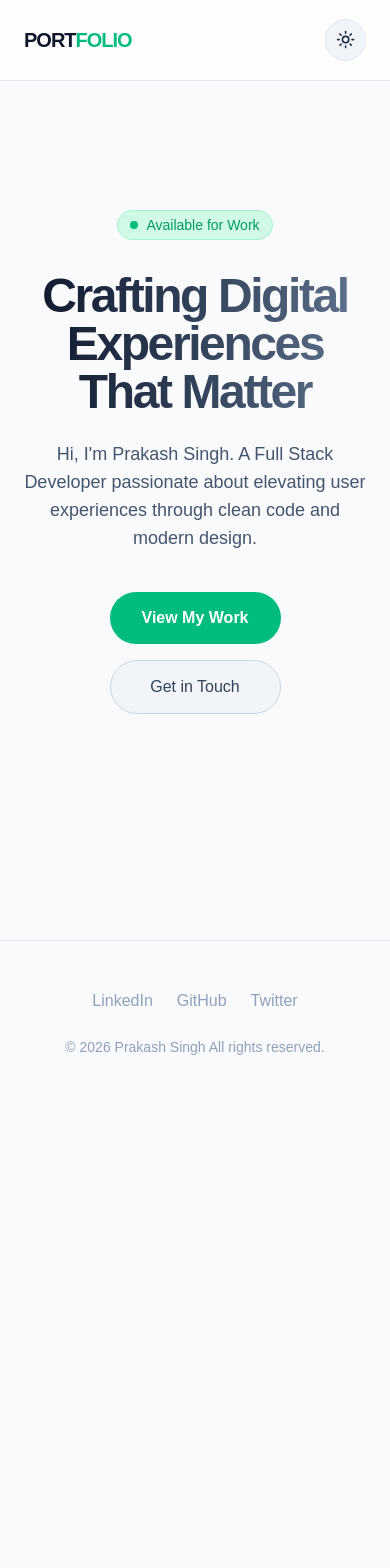
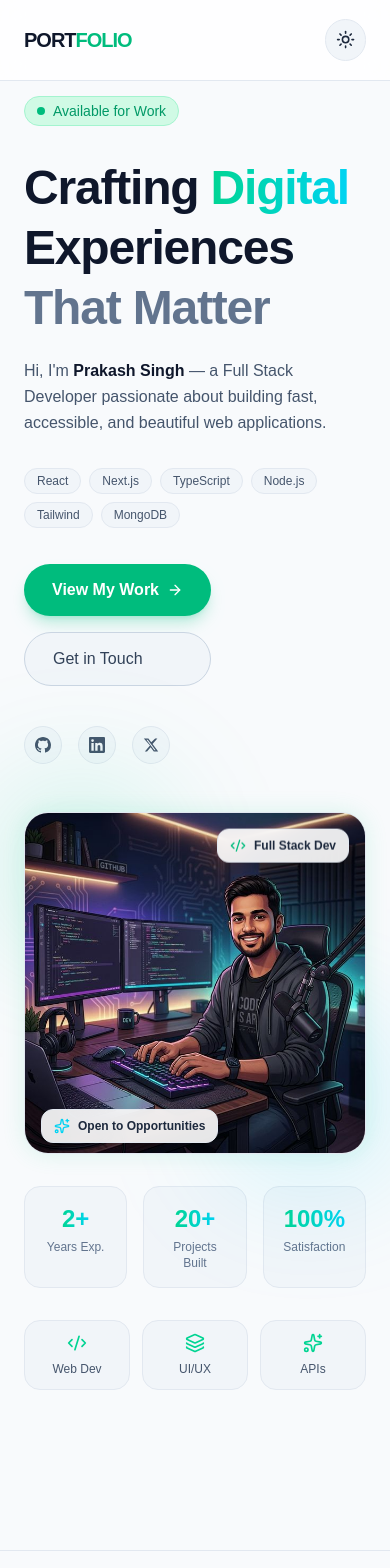
Before and after one commit to PrakashSingh65/portfolio, a Next.js app: page / in a window 390 px wide. Shown: the top 1568 px of the page. Before the commit the page ends 1105 px from the top, so only its background shows below. Built offline with nearby package versions, Linux system fonts and the light colour scheme; a web font is replaced by a local one.

Commit message:
feat: implement responsive hero section with profile image and animated UI components

```diff
--- a/app/page.tsx
+++ b/app/page.tsx
@@ -1,29 +1,218 @@
+"use client";
+
+import Image from "next/image";
+import Link from "next/link";
+import { motion, type Transition } from "framer-motion";
+import { ArrowRight, Code2, Layers, Sparkles } from "lucide-react";
+
+const ease = "easeOut" as const;
+
+const fadeUp = (delay = 0) => ({
+  initial: { opacity: 0, y: 30 },
+  animate: { opacity: 1, y: 0 },
+  transition: { duration: 0.6, delay, ease } as Transition,
+});
+
+const fadeLeft = (delay = 0) => ({
+  initial: { opacity: 0, x: 50 },
+  animate: { opacity: 1, x: 0 },
+  transition: { duration: 0.7, delay, ease } as Transition,
+});
+
+const techStack = ["React", "Next.js", "TypeScript", "Node.js", "Tailwind", "MongoDB"];
+
+const stats = [
+  { value: "2+", label: "Years Exp." },
+  { value: "20+", label: "Projects Built" },
+  { value: "100%", label: "Satisfaction" },
+];
+
 export default function Home() {
   return (
     <main className="flex min-h-screen flex-col items-center w-full">
       {/* Hero Section */}
-      <section id="hero" className="w-full min-h-screen flex flex-col items-center justify-center pt-20 px-6 overflow-hidden">
-        <div className="max-w-4xl flex flex-col items-center text-center">
-          <div data-aos="fade-down" className="inline-flex items-center gap-2 px-3 py-1 rounded-full bg-emerald-100 dark:bg-emerald-400/10 text-emerald-600 dark:text-emerald-400 text-sm font-medium mb-8 border border-emerald-200 dark:border-emerald-400/20">
-            <span className="relative flex h-2 w-2">
-              <span className="animate-ping absolute inline-flex h-full w-full rounded-full bg-emerald-500 dark:bg-emerald-400 opacity-75"></span>
-              <span className="relative inline-flex rounded-full h-2 w-2 bg-emerald-500 dark:bg-emerald-400"></span>
-            </span>
-            Available for Work
+      <section
+        id="hero"
+        className="w-full min-h-screen flex items-center justify-center px-6 pt-24 pb-16 overflow-hidden"
+      >
+        <div className="max-w-6xl w-full grid lg:grid-cols-2 gap-12 items-center">
+
+          {/* ── Left Column ── */}
+          <div className="flex flex-col items-start">
+            {/* Badge */}
+            <motion.div
+              {...fadeUp(0)}
+              className="inline-flex items-center gap-2 px-3 py-1 rounded-full bg-emerald-100 dark:bg-emerald-400/10 text-emerald-600 dark:text-emerald-400 text-sm font-medium mb-8 border border-emerald-200 dark:border-emerald-400/20"
+            >
+              <span className="relative flex h-2 w-2">
+                <span className="animate-ping absolute inline-flex h-full w-full rounded-full bg-emerald-500 dark:bg-emerald-400 opacity-75" />
+                <span className="relative inline-flex rounded-full h-2 w-2 bg-emerald-500 dark:bg-emerald-400" />
+              </span>
+              Available for Work
+            </motion.div>
+
+            {/* Heading */}
+            <motion.h1
+              {...fadeUp(0.1)}
+              className="text-5xl md:text-6xl font-bold tracking-tight mb-5 leading-tight text-slate-900 dark:text-white"
+            >
+              Crafting{" "}
+              <span className="bg-gradient-to-r from-emerald-400 to-cyan-400 bg-clip-text text-transparent">
+                Digital
+              </span>{" "}
+              <br />
+              Experiences
+              <br />
+              <span className="text-slate-500 dark:text-white/50">That Matter</span>
+            </motion.h1>
+
+            {/* Sub-heading */}
+            <motion.p
+              {...fadeUp(0.2)}
+              className="text-base md:text-lg text-slate-600 dark:text-white/60 mb-8 max-w-xl leading-relaxed"
+            >
+              Hi, I&apos;m <span className="text-slate-900 dark:text-white font-semibold">Prakash Singh</span> — a
+              Full Stack Developer passionate about building fast, accessible, and beautiful web applications.
+            </motion.p>
+
+            {/* Tech Pills */}
+            <motion.div {...fadeUp(0.3)} className="flex flex-wrap gap-2 mb-9">
+              {techStack.map((tech) => (
+                <span
+                  key={tech}
+                  className="text-xs px-3 py-1 rounded-full bg-slate-100 dark:bg-white/5 text-slate-600 dark:text-white/60 border border-slate-200 dark:border-white/10"
+                >
+                  {tech}
+                </span>
+              ))}
+            </motion.div>
+
+            {/* CTA Buttons */}
+            <motion.div {...fadeUp(0.4)} className="flex flex-col sm:flex-row gap-4 mb-10">
+              <Link
+                href="/projects"
+                className="group inline-flex items-center gap-2 px-7 py-3.5 bg-emerald-500 dark:bg-emerald-400 text-white dark:text-[#0b0416] font-semibold rounded-full hover:bg-emerald-600 dark:hover:bg-emerald-300 transition-all duration-200 shadow-lg shadow-emerald-500/25"
+              >
+                View My Work
+                <ArrowRight className="w-4 h-4 group-hover:translate-x-1 transition-transform" />
+              </Link>
+              <Link
+                href="/contact"
+                className="inline-flex items-center gap-2 px-7 py-3.5 bg-slate-100 dark:bg-white/5 text-slate-700 dark:text-white font-medium rounded-full hover:bg-slate-200 dark:hover:bg-white/10 transition-all duration-200 border border-slate-300 dark:border-white/10"
+              >
+                Get in Touch
+              </Link>
+            </motion.div>
+
+            {/* Social Links */}
+            <motion.div {...fadeUp(0.5)} className="flex items-center gap-4">
+              {([
+                {
+                  href: "https://github.com",
+                  label: "GitHub",
+                  path: "M12 0C5.37 0 0 5.37 0 12c0 5.31 3.435 9.795 8.205 11.385.6.105.825-.255.825-.57 0-.285-.015-1.23-.015-2.235-3.015.555-3.795-.735-4.035-1.41-.135-.345-.72-1.41-1.23-1.695-.42-.225-1.02-.78-.015-.795.945-.015 1.62.87 1.845 1.23 1.08 1.815 2.805 1.305 3.495.99.105-.78.42-1.305.765-1.605-2.67-.3-5.46-1.335-5.46-5.925 0-1.305.465-2.385 1.23-3.225-.12-.3-.54-1.53.12-3.18 0 0 1.005-.315 3.3 1.23.96-.27 1.98-.405 3-.405s2.04.135 3 .405c2.295-1.56 3.3-1.23 3.3-1.23.66 1.65.24 2.88.12 3.18.765.84 1.23 1.905 1.23 3.225 0 4.605-2.805 5.625-5.475 5.925.435.375.81 1.095.81 2.22 0 1.605-.015 2.895-.015 3.3 0 .315.225.69.825.57A12.02 12.02 0 0 0 24 12c0-6.63-5.37-12-12-12z",
+                },
+                {
+                  href: "https://linkedin.com",
+                  label: "LinkedIn",
+                  path: "M20.447 20.452h-3.554v-5.569c0-1.328-.027-3.037-1.852-3.037-1.853 0-2.136 1.445-2.136 2.939v5.667H9.351V9h3.414v1.561h.046c.477-.9 1.637-1.85 3.37-1.85 3.601 0 4.267 2.37 4.267 5.455v6.286zM5.337 7.433a2.062 2.062 0 0 1-2.063-2.065 2.064 2.064 0 1 1 2.063 2.065zm1.782 13.019H3.555V9h3.564v11.452zM22.225 0H1.771C.792 0 0 .774 0 1.729v20.542C0 23.227.792 24 1.771 24h20.451C23.2 24 24 23.227 24 22.271V1.729C24 .774 23.2 0 22.222 0h.003z",
+                },
+                {
+                  href: "https://twitter.com",
+                  label: "X",
+                  path: "M18.244 2.25h3.308l-7.227 8.26 8.502 11.24H16.17l-4.714-6.231-5.401 6.231H2.744l7.735-8.835L1.254 2.25H8.08l4.259 5.63 5.905-5.63zm-1.161 17.52h1.833L7.084 4.126H5.117z",
+                },
+              ] as { href: string; label: string; path: string }[]).map(({ href, label, path }) => (
+                <a
+                  key={href}
+                  href={href}
+                  target="_blank"
+                  rel="noopener noreferrer"
+                  aria-label={label}
+                  className="p-2.5 rounded-full bg-slate-100 dark:bg-white/5 text-slate-600 dark:text-white/60 hover:bg-slate-200 dark:hover:bg-white/10 hover:text-slate-900 dark:hover:text-white transition-all border border-slate-200 dark:border-white/10"
+                >
+                  <svg viewBox="0 0 24 24" className="w-4 h-4 fill-current"><path d={path} /></svg>
+                </a>
+              ))}
+            </motion.div>
           </div>
-          <h1 data-aos="zoom-in" data-aos-delay="150" className="text-5xl md:text-7xl font-bold tracking-tighter mb-6 bg-linear-to-r from-slate-900 via-slate-700 to-slate-500 dark:from-white dark:via-white/80 dark:to-white/40 bg-clip-text text-transparent">
-            Crafting Digital <br className="hidden md:block" /> Experiences That Matter
-          </h1>
-          <p data-aos="fade-up" data-aos-delay="300" className="text-lg md:text-xl text-slate-600 dark:text-white/60 mb-10 max-w-2xl">
-            Hi, I'm Prakash Singh. A Full Stack Developer passionate about elevating user experiences through clean code and modern design.
-          </p>
-          <div data-aos="fade-up" data-aos-delay="450" className="flex flex-col sm:flex-row gap-4">
-            <a href="/projects" className="px-8 py-3.5 bg-emerald-500 text-white dark:bg-emerald-400 dark:text-[#0b0416] font-semibold rounded-full hover:bg-emerald-600 dark:hover:bg-emerald-300 transition-colors">
-              View My Work
-            </a>
-            <a href="/contact" className="px-8 py-3.5 bg-slate-100 text-slate-700 dark:bg-white/5 dark:text-white font-medium rounded-full hover:bg-slate-200 dark:hover:bg-white/10 transition-colors border border-slate-300 dark:border-white/10 shrink-0">
-              Get in Touch
-            </a>
+
+          {/* ── Right Column – Profile Image ── */}
+          <div className="flex flex-col items-center gap-8">
+            {/* Image Card */}
+            <motion.div {...fadeLeft(0.15)} className="relative w-full max-w-sm">
+              {/* Decorative blobs */}
+              <div className="absolute -top-6 -left-6 w-40 h-40 rounded-full bg-emerald-400/20 blur-3xl" />
+              <div className="absolute -bottom-6 -right-6 w-40 h-40 rounded-full bg-cyan-400/20 blur-3xl" />
+
+              {/* Card border glow */}
+              <motion.div
+                animate={{ boxShadow: ["0 0 20px rgba(52,211,153,0.15)", "0 0 50px rgba(52,211,153,0.35)", "0 0 20px rgba(52,211,153,0.15)"] }}
+                transition={{ duration: 3, repeat: Infinity, ease: "easeInOut" }}
+                className="relative rounded-3xl overflow-hidden border border-slate-200 dark:border-white/10 bg-slate-100 dark:bg-white/5"
+              >
+                <Image
+                  src="/hero-profile.png"
+                  alt="Prakash Singh – Full Stack Developer"
+                  width={480}
+                  height={520}
+                  className="w-full h-auto object-cover"
+                  priority
+                />
+
+                {/* Floating badge – top right */}
+                <motion.div
+                  animate={{ y: [0, -6, 0] }}
+                  transition={{ duration: 3, repeat: Infinity, ease: "easeInOut" }}
+                  className="absolute top-4 right-4 flex items-center gap-2 px-3 py-2 rounded-xl bg-white/90 dark:bg-[#0b0416]/80 backdrop-blur-sm border border-slate-200 dark:border-white/10 shadow-lg"
+                >
+                  <Code2 className="w-4 h-4 text-emerald-500" />
+                  <span className="text-xs font-semibold text-slate-800 dark:text-white">Full Stack Dev</span>
+                </motion.div>
+
+                {/* Floating badge – bottom left */}
+                <motion.div
+                  animate={{ y: [0, 6, 0] }}
+                  transition={{ duration: 3.5, repeat: Infinity, ease: "easeInOut", delay: 0.5 }}
+                  className="absolute bottom-4 left-4 flex items-center gap-2 px-3 py-2 rounded-xl bg-white/90 dark:bg-[#0b0416]/80 backdrop-blur-sm border border-slate-200 dark:border-white/10 shadow-lg"
+                >
+                  <Sparkles className="w-4 h-4 text-cyan-400" />
+                  <span className="text-xs font-semibold text-slate-800 dark:text-white">Open to Opportunities</span>
+                </motion.div>
+              </motion.div>
+            </motion.div>
+
+            {/* Stats Row */}
+            <motion.div {...fadeLeft(0.35)} className="grid grid-cols-3 gap-4 w-full max-w-sm">
+              {stats.map(({ value, label }) => (
+                <div
+                  key={label}
+                  className="flex flex-col items-center p-4 rounded-2xl bg-slate-100 dark:bg-white/5 border border-slate-200 dark:border-white/10"
+                >
+                  <span className="text-2xl font-bold bg-linear-to-r from-emerald-400 to-cyan-400 bg-clip-text text-transparent">
+                    {value}
+                  </span>
+                  <span className="text-xs text-slate-500 dark:text-white/50 mt-1 text-center">{label}</span>
+                </div>
+              ))}
+            </motion.div>
+
+            {/* Services mini row */}
+            <motion.div {...fadeLeft(0.5)} className="flex gap-3 w-full max-w-sm">
+              {[
+                { icon: Code2, label: "Web Dev" },
+                { icon: Layers, label: "UI/UX" },
+                { icon: Sparkles, label: "APIs" },
+              ].map(({ icon: Icon, label }) => (
+                <div
+                  key={label}
+                  className="flex-1 flex flex-col items-center gap-2 p-3 rounded-2xl bg-slate-100 dark:bg-white/5 border border-slate-200 dark:border-white/10 hover:border-emerald-400/40 transition-colors cursor-default"
+                >
+                  <Icon className="w-5 h-5 text-emerald-400" />
+                  <span className="text-xs text-slate-600 dark:text-white/60">{label}</span>
+                </div>
+              ))}
+            </motion.div>
           </div>
         </div>
       </section>
```
Also changed, not shown: public/hero-profile.png (added).
